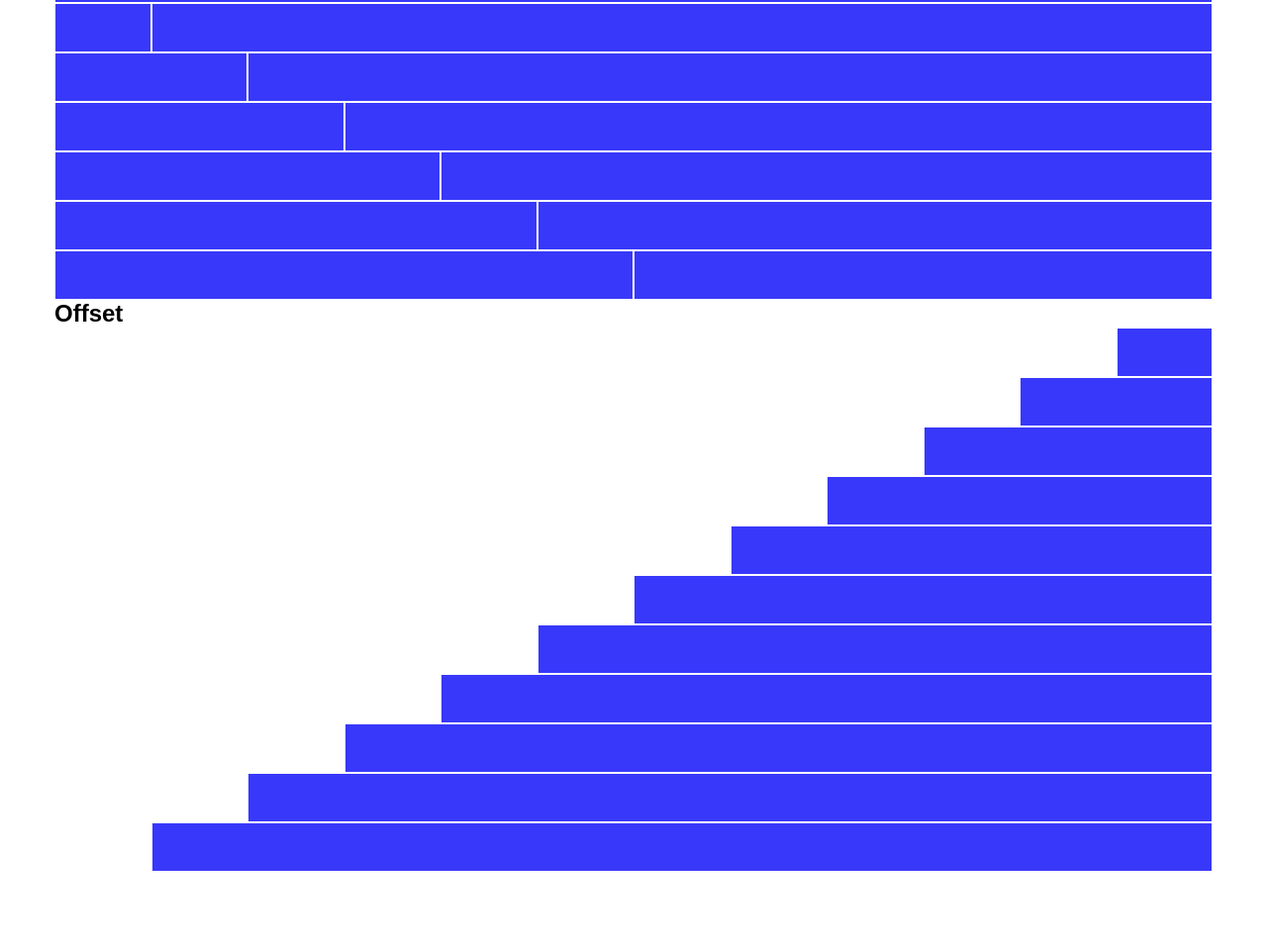
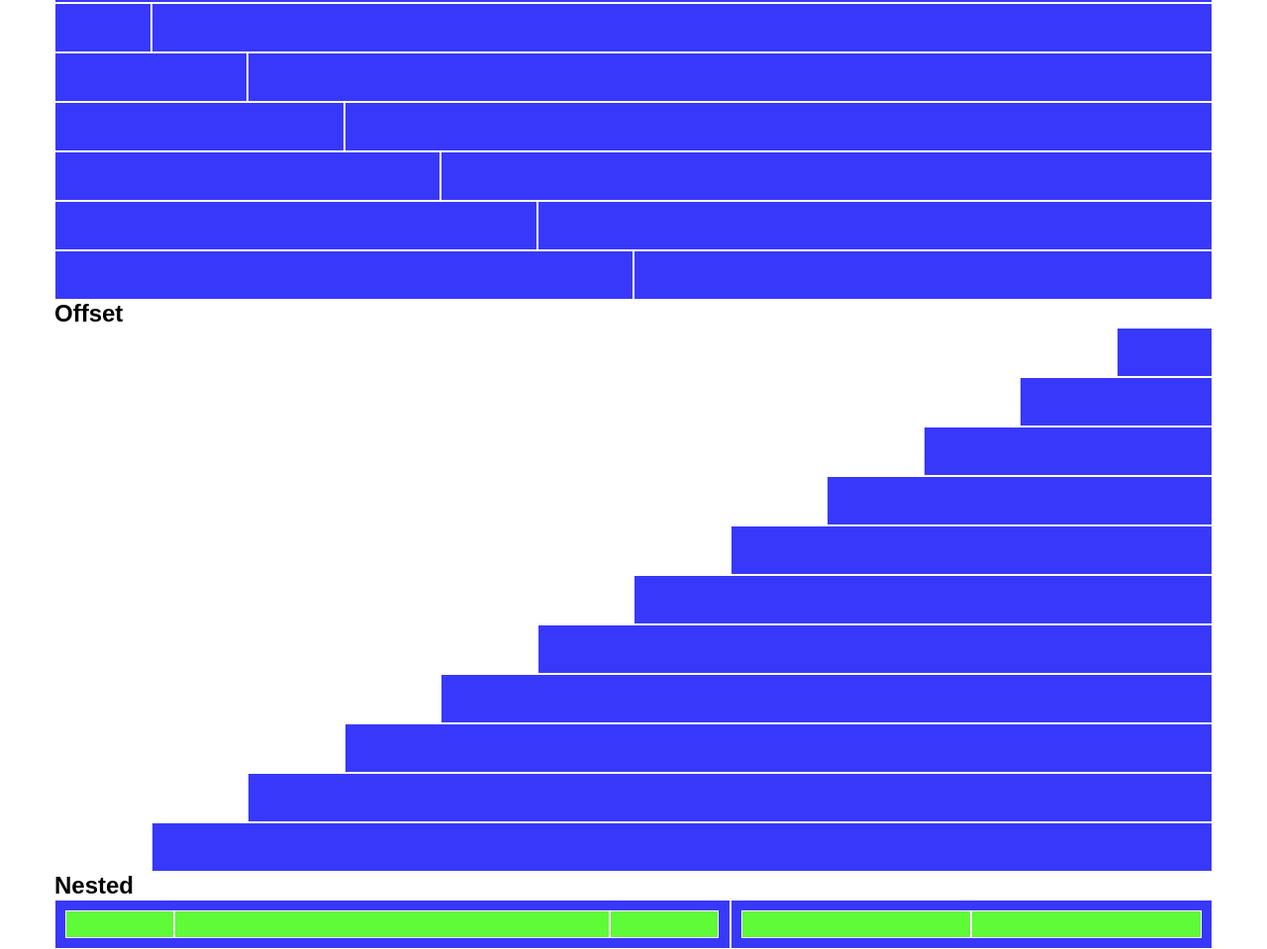
Before and after one commit to framoles/html-css-12bool, a plain HTML site: page index.html in a window 1280 px wide. Shown: the part 355-1314 px from the top of the page at 99% size. Before the commit the page ends 1236 px from the top, so only its background shows below. Drawn offline with Linux system fonts and the light colour scheme.

Commit message:
nested ok

```diff
--- a/index.html
+++ b/index.html
@@ -183,6 +183,22 @@
             <div class="col-11 col-1-offset bg-blue h50px"></div>
         </div>
     </div>
+
+    <!-- NESTED -->
+    <div class="container">
+        <h2>Nested</h2>
+        <div class="row">
+            <div class="row bg-blue col-7 h50px">
+                <div class="col-2 bg-green"></div>
+                <div class="col-8 bg-green"></div>
+                <div class="col-2 bg-green"></div>
+            </div>
+            <div class="row bg-blue col-5 h50px">
+                <div class="col-6 bg-green"></div>
+                <div class="col-6 bg-green"></div>
+            </div>
+        </div>
+    </div>
 </body>
 
 </html>
```
